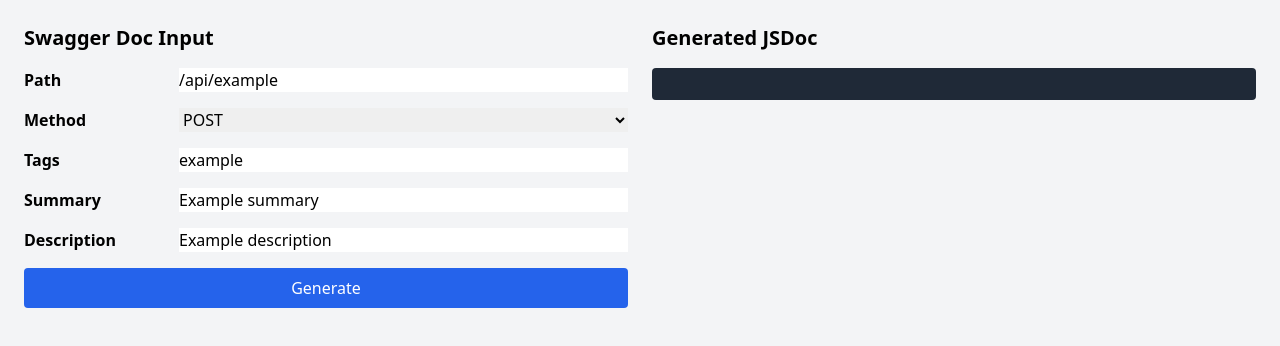
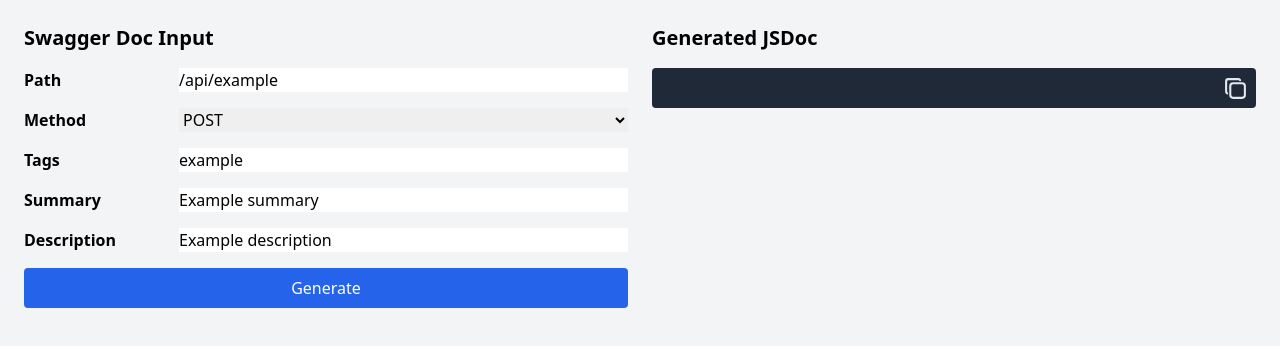
Before and after one commit to Puttipongpn/swagger-doc-ui-edu, a React (Vite) app: page / in a window 1280 px wide. Shown: the top 346 px of the page. Built offline with nearby package versions, Linux system fonts and the light colour scheme.

Commit message:
feat: add copy code button in code preview

```diff
--- a/package.json
+++ b/package.json
@@ -11,7 +11,8 @@
   },
   "dependencies": {
     "react": "^19.1.0",
-    "react-dom": "^19.1.0"
+    "react-dom": "^19.1.0",
+    "react-icons": "^5.5.0"
   },
   "devDependencies": {
     "@eslint/js": "^9.25.0",
--- a/src/components/CodePreview.tsx
+++ b/src/components/CodePreview.tsx
@@ -1,11 +1,40 @@
+import { useState } from 'react';
+import { TbCopy, TbCopyCheck } from "react-icons/tb";
+
 interface Props {
     code: string;
 }
 
 export default function CodePreview({ code }: Props) {
+    const [copied, setCopied] = useState(false);
+
+    const handleCopy = async () => {
+        try {
+            await navigator.clipboard.writeText(code);
+            setCopied(true);
+            setTimeout(() => setCopied(false), 2000);
+        } catch (err) {
+            console.error('Failed to copy!', err);
+        }
+    };
+
     return (
-        <pre className="bg-gray-800 text-green-200 p-4 rounded overflow-auto whitespace-pre-wrap">
-            {code}
-        </pre>
+        <div className="relative">
+            {copied ? (
+                <TbCopyCheck
+                    className="absolute top-2 right-2 text-green-400"
+                    size={25}
+                />
+            ) : (
+                <TbCopy
+                    className="absolute top-2 right-2 text-slate-200 hover:text-white"
+                    onClick={handleCopy}
+                    size={25}
+                />
+            )}
+            <pre className="bg-gray-800 text-green-200 p-4 min-h-10 rounded overflow-auto whitespace-pre-wrap">
+                {code}
+            </pre>
+        </div>
     );
 }
```
Also changed, not shown: 1 other file (tests, documents, lock files or other folders).
